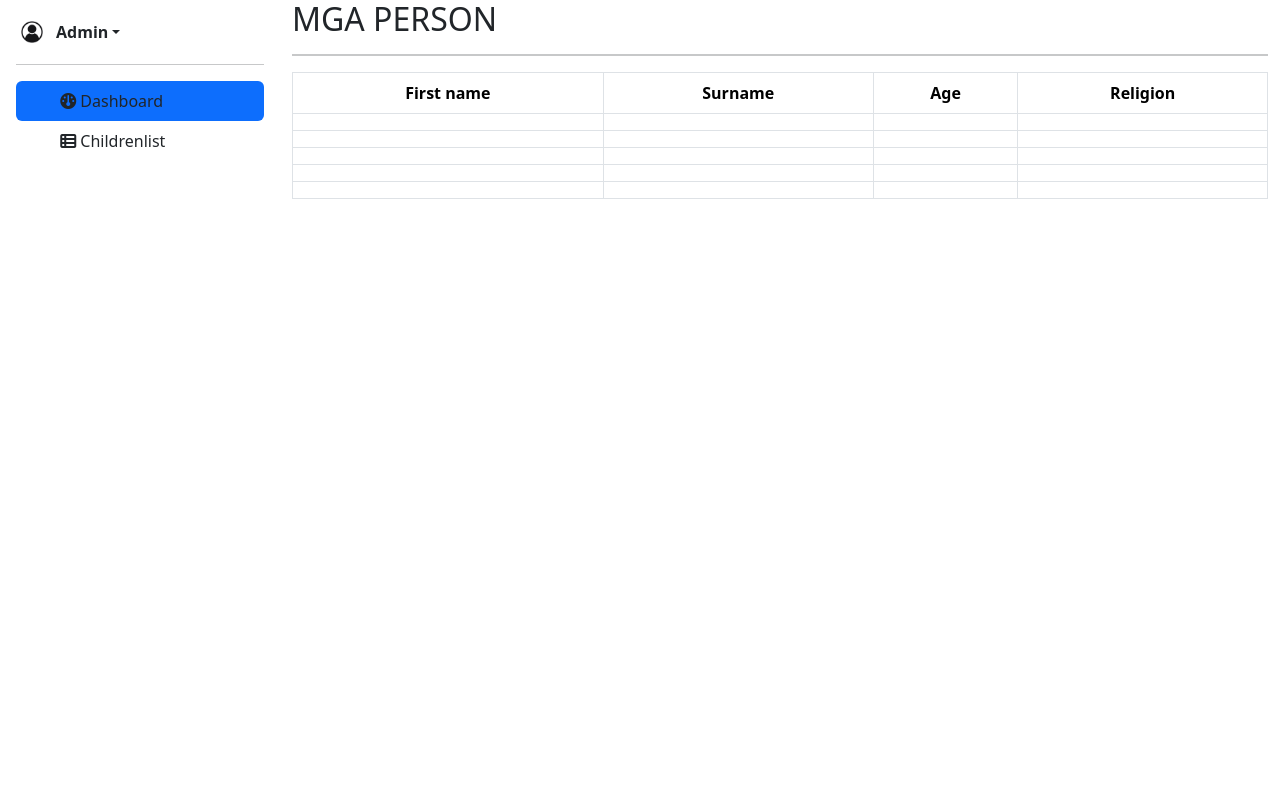
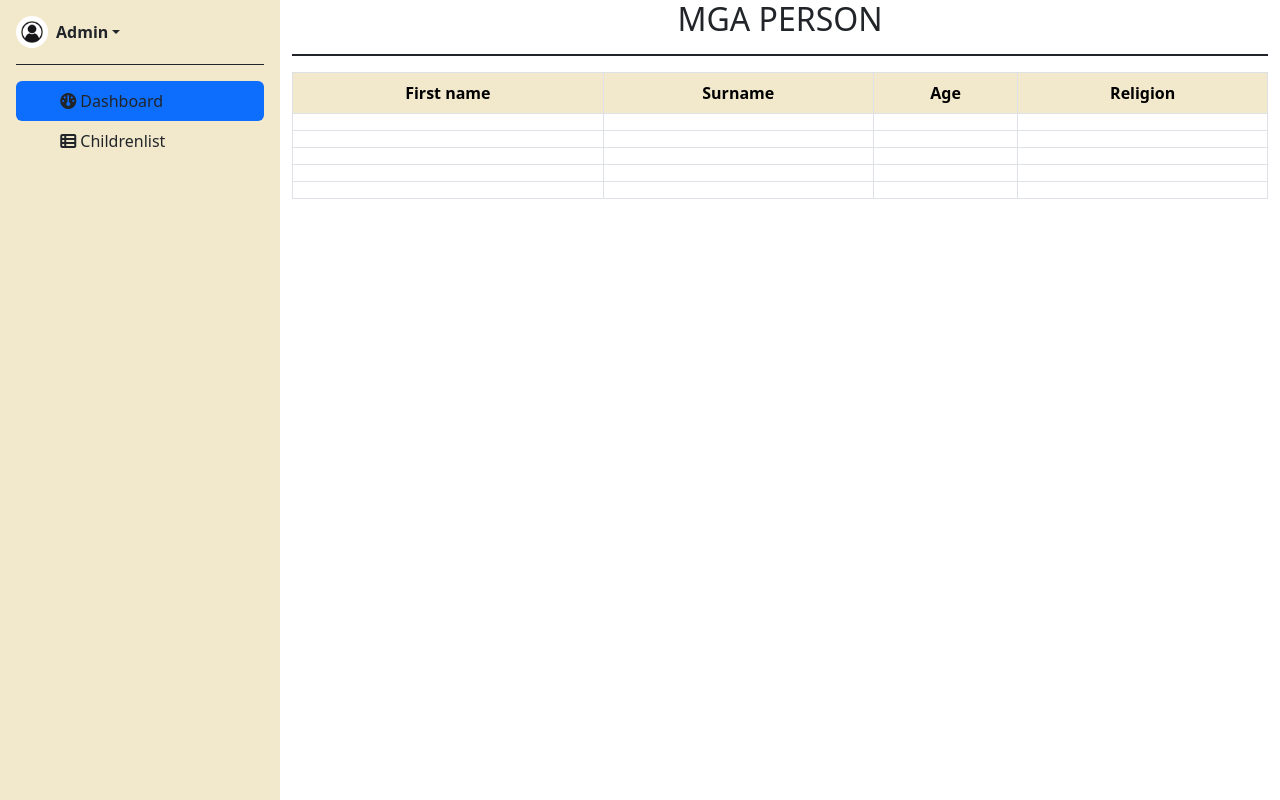
Before and after one commit to Kimpat09/orphan_project, a Django app: page /Dashboard/ in a window 1280 px wide. Run offline with Django 4.2, Linux system fonts and the light colour scheme; lists and menus that the app fills with data are empty; some libraries are stand-ins or nearby versions; some web fonts are replaced.

Commit message:
Update style.css

```diff
--- a/Orphanage/static/css/style.css
+++ b/Orphanage/static/css/style.css
@@ -35,3 +35,39 @@
   font-family: 'Archivo Black', sans-serif;
   font-family: 'Vina Sans', sans-serif;
 }
+
+.navbar{
+  width: 100%;
+  height: 100%;
+}
+
+nav{
+  background-color: #F2E9CD;
+}
+
+.sidebar{
+  background-color: #F2E9CD;
+}
+
+.dropdown-menu{
+  background-color: #F2E9CD !important;
+}
+
+h2{
+  text-align: center;
+}
+hr{
+  opacity: 1;
+}
+
+th{
+  background-color: #F2E9CD !important;
+}
+
+footer{
+  background-color: #F2E9CD !important;
+}
+
+.btn{
+  background-color: #595966;
+}
```
